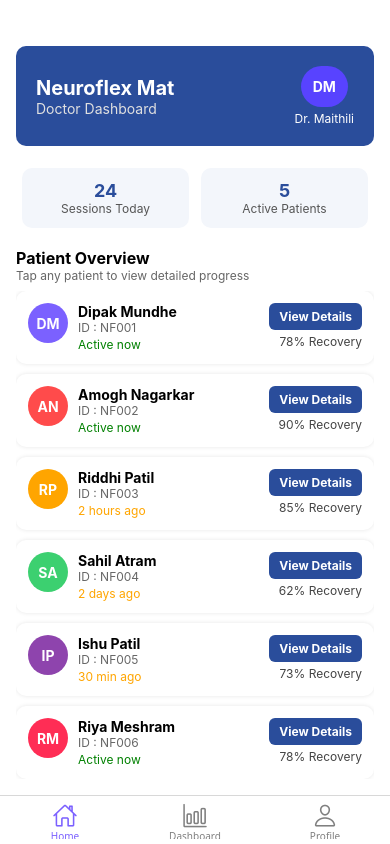
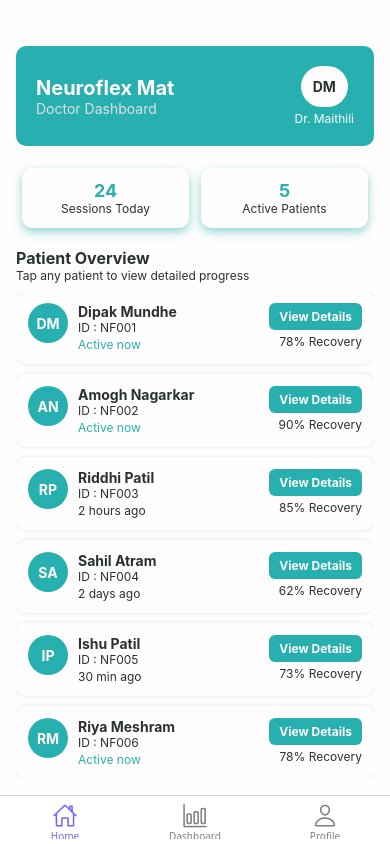
Before and after one commit to maithilighodmare/NeuroFlex-mobile-app, a React Native app in the folder NeuroFlexApp/: screen /Doctor in a window 390 px wide. Built offline with nearby package versions, Linux system fonts and the light colour scheme.

Commit message:
Doctor dashboard changed

```diff
--- a/NeuroFlexApp/src/screens/Doctor/DoctorBottomNav.jsx
+++ b/NeuroFlexApp/src/screens/Doctor/DoctorBottomNav.jsx
@@ -15,7 +15,7 @@ export default function BottomNav() {
     <Tab.Navigator
       screenOptions={({ route }) => ({
         headerShown: false,
-        tabBarActiveTintColor: "#2A4D9B",
+        tabBarActiveTintColor: "#28afb0",
         tabBarInactiveTintColor: "gray",
         tabBarIcon: ({ color, size }) => {
           let iconName;
--- a/NeuroFlexApp/src/screens/Doctor/DoctorDashboard.jsx
+++ b/NeuroFlexApp/src/screens/Doctor/DoctorDashboard.jsx
@@ -4,12 +4,12 @@ import { useNavigation } from "@react-navigation/native";
 
 // Patient data
 const patients = [
-  { id: "NF001", name: "Dipak Mundhe", initials: "DM", recovery: "78%", status: "Active now", color: "#7B61FF" },
-  { id: "NF002", name: "Amogh Nagarkar", initials: "AN", recovery: "90%", status: "Active now", color: "#FF4B4B" },
-  { id: "NF003", name: "Riddhi Patil", initials: "RP", recovery: "85%", status: "2 hours ago", color: "#FFA500" },
-  { id: "NF004", name: "Sahil Atram", initials: "SA", recovery: "62%", status: "2 days ago", color: "#3CD070" },
-  { id: "NF005", name: "Ishu Patil", initials: "IP", recovery: "73%", status: "30 min ago", color: "#8E44AD" },
-  { id: "NF006", name: "Riya Meshram", initials: "RM", recovery: "78%", status: "Active now", color: "#FF2D55" },
+  { id: "NF001", name: "Dipak Mundhe", initials: "DM", recovery: "78%", status: "Active now", color: "#28AFB0" },
+  { id: "NF002", name: "Amogh Nagarkar", initials: "AN", recovery: "90%", status: "Active now", color: "#28AFB0" },
+  { id: "NF003", name: "Riddhi Patil", initials: "RP", recovery: "85%", status: "2 hours ago", color: "#28AFB0" },
+  { id: "NF004", name: "Sahil Atram", initials: "SA", recovery: "62%", status: "2 days ago", color: "#28AFB0" },
+  { id: "NF005", name: "Ishu Patil", initials: "IP", recovery: "73%", status: "30 min ago", color: "#28AFB0" },
+  { id: "NF006", name: "Riya Meshram", initials: "RM", recovery: "78%", status: "Active now", color: "#28AFB0" },
 ];
 
 export default function DoctorDashboard() {
@@ -26,7 +26,7 @@ export default function DoctorDashboard() {
       <View style={styles.patientInfo}>
         <Text style={styles.patientName}>{item.name}</Text>
         <Text style={styles.patientId}>ID : {item.id}</Text>
-        <Text style={[styles.status, item.status.includes("Active") ? { color: "green" } : { color: "#FFA500" }]}>
+        <Text style={[styles.status, item.status.includes("Active") ? { color: "#28AFB0" } : { color: "#293132" }]}>
           {item.status}
         </Text>
       </View>
@@ -59,7 +59,6 @@ export default function DoctorDashboard() {
           <Text style={styles.doctorInitials}>DM</Text>
           <Text style={styles.doctorName}>Dr. Maithili</Text>
         </TouchableOpacity>
-
       </View>
 
       {/* Stats Row */}
@@ -89,46 +88,52 @@ export default function DoctorDashboard() {
 }
 
 const styles = StyleSheet.create({
-  container: { flex: 1, backgroundColor: "#fff", padding: 16 },
+  container: { flex: 1, backgroundColor: "#FFFDFD", padding: 16 },
   header: {
     flexDirection: "row",
     justifyContent: "space-between",
-
     alignItems: "center",
-    backgroundColor: "#2A4D9B",
+    backgroundColor: "#28AFB0",
     padding: 20,
     borderRadius: 10,
     marginBottom: 10,
     marginTop: 30,
   },
-  title: { fontSize: 20, fontWeight: "bold", color: "#fff" },
+  title: { fontSize: 20, fontWeight: "bold", color: "#FFFDFD" },
   subtitle: { fontSize: 14, color: "#E0E0E0" },
   doctorCircle: { alignItems: "center" },
   doctorInitials: {
-    backgroundColor: "#5843FF",
-    color: "#fff",
+    backgroundColor: "#FFFDFD",
+    color: "#293132",
     fontWeight: "bold",
     padding: 12,
     borderRadius: 25,
     marginBottom: 4,
   },
-  doctorName: { color: "#fff", fontSize: 12 },
+  doctorName: { color: "#FFFDFD", fontSize: 12 },
   statsRow: { flexDirection: "row", justifyContent: "space-between", marginVertical: 12 },
  statCard: {
   flex: 1,
   marginHorizontal: 6,
-    backgroundColor: "#F3F6FB",
+  backgroundColor: "#FFFDFD",
   borderRadius: 10,
   padding: 12,
   alignItems: "center",
+  shadowColor: "#28AFB0",
+  shadowOpacity: 0.5,
+  shadowRadius: 10,
+  shadowOffset: { width: 0, height: 4 },
+  elevation: 6,
 },
-  statNumber: { fontSize: 18, fontWeight: "bold", color: "#2A4D9B" },
-  statLabel: { fontSize: 12, color: "#555" },
-  sectionTitle: { fontSize: 16, fontWeight: "bold", marginTop: 8 },
-  sectionSubtitle: { fontSize: 12, color: "#666", marginBottom: 8 },
+
+
+  statNumber: { fontSize: 18, fontWeight: "bold", color: "#28AFB0" },
+  statLabel: { fontSize: 12, color: "#293132" },
+  sectionTitle: { fontSize: 16, fontWeight: "bold", marginTop: 8, color: "#293132" },
+  sectionSubtitle: { fontSize: 12, color: "#293132", marginBottom: 8 },
   patientCard: {
     flexDirection: "row",
-    backgroundColor: "#fff",
+    backgroundColor: "#FFFDFD",
     borderRadius: 10,
     padding: 12,
     marginBottom: 10,
@@ -138,13 +143,13 @@ const styles = StyleSheet.create({
     shadowRadius: 4,
   },
   initialCircle: { width: 40, height: 40, borderRadius: 20, alignItems: "center", justifyContent: "center", marginRight: 10 },
-  initials: { color: "#fff", fontWeight: "bold" },
+  initials: { color: "#FFFDFD", fontWeight: "bold" },
   patientInfo: { flex: 1 },
-  patientName: { fontSize: 14, fontWeight: "bold" },
-  patientId: { fontSize: 12, color: "#666" },
+  patientName: { fontSize: 14, fontWeight: "bold", color: "#293132" },
+  patientId: { fontSize: 12, color: "#293132" },
   status: { fontSize: 12, marginTop: 2 },
   detailsSection: { alignItems: "flex-end" },
-  detailsButton: { backgroundColor: "#2A4D9B", borderRadius: 6, paddingHorizontal: 10, paddingVertical: 6, marginBottom: 4 },
-  detailsText: { color: "#fff", fontSize: 12, fontWeight: "bold" },
-  recovery: { fontSize: 12, color: "#444" },
+  detailsButton: { backgroundColor: "#28AFB0", borderRadius: 6, paddingHorizontal: 10, paddingVertical: 6, marginBottom: 4 },
+  detailsText: { color: "#FFFDFD", fontSize: 12, fontWeight: "bold" },
+  recovery: { fontSize: 12, color: "#293132" },
 });
--- a/NeuroFlexApp/src/screens/Doctor/DoctorProfile.jsx
+++ b/NeuroFlexApp/src/screens/Doctor/DoctorProfile.jsx
@@ -10,74 +10,99 @@ import {
   Modal,
   TextInput,
 } from "react-native";
+import { Feather as Icon } from "@expo/vector-icons";
 
-const doctorData = {
-  name: "Dr. Maithili",
-  specialization: "Neurological Physiotherapist",
-  email: "maithili@neurocarehospital.com",
-  phone: "+91 98765 12345",
-  hospital: "NeuroCare Hospital",
-  experience: "8 Years",
-  patients: 245,
-  ongoing: 12,
-  successRate: "97%",
-  image: "https://cdn-icons-png.flaticon.com/512/387/387561.png",
+const patientData = {
+  name: "Aashvi Tekade",
+  role: "Buyer",
+  username: "albertflorest_",
+  gender: "Male",
+  phone: "+44 1632 960860",
+  email: "albertflorest@email.com",
+  image: "https://cdn-icons-png.flaticon.com/512/147/147144.png",
 };
 
-export default function DoctorProfile() {
-  const [doctor, setDoctor] = useState(doctorData);
+export default function PatientProfile() {
+  const [patient, setPatient] = useState(patientData);
   const [modalVisible, setModalVisible] = useState(false);
 
   const handleSave = () => {
-    // You can add API integration here to save changes
     setModalVisible(false);
   };
 
   return (
     <SafeAreaView style={styles.safeArea}>
       <ScrollView contentContainerStyle={styles.scrollContent}>
-        {/* Header Section */}
-        <View style={styles.header}>
-          <View style={styles.headerInner}>
-            <Image source={{ uri: doctor.image }} style={styles.avatar} />
-            <Text style={styles.name}>{doctor.name}</Text>
-            <Text style={styles.specialization}>{doctor.specialization}</Text>
+        {/* Profile Header */}
+        <View style={styles.headerContainer}>
+          <View style={styles.imageContainer}>
+            <Image source={{ uri: patient.image }} style={styles.avatar} />
+            <TouchableOpacity style={styles.editIcon}>
+              <Icon name="camera" size={16} color="#fff" />
+            </TouchableOpacity>
           </View>
+          <Text style={styles.name}>{patient.name}</Text>
+          <Text style={styles.role}>{patient.role}</Text>
         </View>
 
-        {/* Info Section */}
-        <View style={styles.infoCard}>
-          <Text style={styles.infoText}>📧 {doctor.email}</Text>
-          <Text style={styles.infoText}>📞 {doctor.phone}</Text>
-          <Text style={styles.infoText}>🏥 {doctor.hospital}</Text>
-          <Text style={styles.infoText}>⏳ Experience: {doctor.experience}</Text>
+        {/* Menu List */}
+        <View style={styles.menuContainer}>
+          <TouchableOpacity
+            style={styles.menuItem}
+            onPress={() => setModalVisible(true)}
+          >
+            <View style={styles.menuLeft}>
+              <View style={styles.iconWrapper}>
+                <Icon name="user" size={20} color="#fff" />
+              </View>
+              <Text style={styles.menuText}>Edit Profile</Text>
+            </View>
+            <Icon name="chevron-right" size={22} color="#999" />
+          </TouchableOpacity>
+
+          <TouchableOpacity style={styles.menuItem}>
+            <View style={styles.menuLeft}>
+              <View style={styles.iconWrapper}>
+                <Icon name="bell" size={20} color="#fff" />
+              </View>
+              <Text style={styles.menuText}>Notification</Text>
+            </View>
+            <Icon name="chevron-right" size={22} color="#999" />
+          </TouchableOpacity>
+
+          <TouchableOpacity style={styles.menuItem}>
+            <View style={styles.menuLeft}>
+              <View style={styles.iconWrapper}>
+                <Icon name="map-pin" size={20} color="#fff" />
+              </View>
+              <Text style={styles.menuText}>Address</Text>
+            </View>
+            <Icon name="chevron-right" size={22} color="#999" />
+          </TouchableOpacity>
+
+          <TouchableOpacity style={styles.menuItem}>
+            <View style={styles.menuLeft}>
+              <View style={styles.iconWrapper}>
+                <Icon name="lock" size={20} color="#fff" />
+              </View>
+              <Text style={styles.menuText}>Change Password</Text>
+            </View>
+            <Icon name="chevron-right" size={22} color="#999" />
+          </TouchableOpacity>
         </View>
 
-        {/* Stats Section */}
-        <View style={styles.statsRow}>
-          <View style={styles.statBox}>
-            <Text style={styles.statValue}>{doctor.patients}</Text>
-            <Text style={styles.statLabel}>Patients</Text>
-          </View>
-          <View style={styles.statBox}>
-            <Text style={styles.statValue}>{doctor.ongoing}</Text>
-            <Text style={styles.statLabel}>Ongoing Cases</Text>
-          </View>
-          <View style={styles.statBox}>
-            <Text style={styles.statValue}>{doctor.successRate}</Text>
-            <Text style={styles.statLabel}>Success Rate</Text>
-          </View>
-        </View>
-
-        {/* Edit Profile Button */}
-        <TouchableOpacity
-          style={styles.button}
-          onPress={() => setModalVisible(true)}
-        >
-          <Text style={styles.buttonText}>Edit Profile</Text>
+        {/* Sign Out Button */}
+        <TouchableOpacity style={styles.signOutButton}>
+          <Icon
+            name="log-out"
+            size={18}
+            color="#fff"
+            style={{ marginRight: 8 }}
+          />
+          <Text style={styles.signOutText}>Sign Out</Text>
         </TouchableOpacity>
 
-        {/* Edit Modal */}
+        {/* Edit Profile Modal */}
         <Modal
           animationType="slide"
           transparent={true}
@@ -86,76 +111,53 @@ export default function DoctorProfile() {
         >
           <View style={styles.modalOverlay}>
             <View style={styles.modalContent}>
+              <TouchableOpacity
+                onPress={() => setModalVisible(false)}
+                style={styles.backButton}
+              >
+                <Icon name="chevron-left" size={28} color="#28AFB0" />
+              </TouchableOpacity>
+
               <Text style={styles.modalTitle}>Edit Profile</Text>
 
-              {/* Editable Fields */}
               <TextInput
                 style={styles.input}
-                value={doctor.name}
-                onChangeText={(text) =>
-                  setDoctor({ ...doctor, name: text })
-                }
+                value={patient.name}
+                onChangeText={(text) => setPatient({ ...patient, name: text })}
                 placeholder="Name"
               />
               <TextInput
                 style={styles.input}
-                value={doctor.specialization}
+                value={patient.username}
                 onChangeText={(text) =>
-                  setDoctor({ ...doctor, specialization: text })
+                  setPatient({ ...patient, username: text })
                 }
-                placeholder="Specialization"
+                placeholder="Username"
               />
               <TextInput
                 style={styles.input}
-                value={doctor.email}
+                value={patient.gender}
                 onChangeText={(text) =>
-                  setDoctor({ ...doctor, email: text })
+                  setPatient({ ...patient, gender: text })
                 }
-                placeholder="Email"
+                placeholder="Gender"
               />
               <TextInput
                 style={styles.input}
-                value={doctor.phone}
-                onChangeText={(text) =>
-                  setDoctor({ ...doctor, phone: text })
-                }
-                placeholder="Phone"
+                value={patient.phone}
+                onChangeText={(text) => setPatient({ ...patient, phone: text })}
+                placeholder="Phone Number"
               />
               <TextInput
                 style={styles.input}
-                value={doctor.hospital}
-                onChangeText={(text) =>
-                  setDoctor({ ...doctor, hospital: text })
-                }
-                placeholder="Hospital"
-              />
-              <TextInput
-                style={styles.input}
-                value={doctor.experience}
-                onChangeText={(text) =>
-                  setDoctor({ ...doctor, experience: text })
-                }
-                placeholder="Experience"
+                value={patient.email}
+                onChangeText={(text) => setPatient({ ...patient, email: text })}
+                placeholder="Email"
               />
 
-              {/* Buttons */}
-              <View style={styles.modalButtons}>
-                <TouchableOpacity
-                  style={[styles.button, { flex: 1, marginRight: 5 }]}
-                  onPress={handleSave}
-                >
-                  <Text style={styles.buttonText}>Save</Text>
-                </TouchableOpacity>
-                <TouchableOpacity
-                  style={[
-                    styles.button,
-                    { flex: 1, backgroundColor: "#999", marginLeft: 5 },
-                  ]}
-                  onPress={() => setModalVisible(false)}
-                >
-                  <Text style={styles.buttonText}>Cancel</Text>
-                </TouchableOpacity>
-              </View>
+              <TouchableOpacity style={styles.saveButton} onPress={handleSave}>
+                <Text style={styles.saveText}>Save</Text>
+              </TouchableOpacity>
             </View>
           </View>
         </Modal>
@@ -167,147 +169,140 @@ export default function DoctorProfile() {
 const styles = StyleSheet.create({
   safeArea: {
     flex: 1,
-    backgroundColor: "#F4F6FA",
+    backgroundColor: "#F5F6FA",
+    marginTop: 5,
   },
   scrollContent: {
-    padding: 20,
-    paddingBottom: 100,
+    alignItems: "center",
+    paddingVertical: 30,
   },
-
-  // Header
-  header: {
+  headerContainer: {
     alignItems: "center",
-    backgroundColor: "#2A4D9B",
-    borderRadius: 25,
-    paddingTop: 60,
-    paddingBottom: 50,
     marginBottom: 25,
-    marginTop: 20,
-    shadowColor: "#2A4D9B",
-    shadowOpacity: 0.3,
-    shadowRadius: 10,
-    elevation: 5,
+    marginTop: 80,
   },
-  headerInner: {
-    alignItems: "center",
+  imageContainer: {
+    position: "relative",
   },
   avatar: {
-    width: 110,
-    height: 110,
-    borderRadius: 60,
-    borderWidth: 3,
-    borderColor: "#fff",
-    marginBottom: 15,
+    width: 210,
+    height: 210,
+    borderRadius: 55,
+  },
+  editIcon: {
+    position: "absolute",
+    bottom: 5,
+    right: 5,
+    backgroundColor: "#28AFB0",
+    width: 28,
+    height: 28,
+    borderRadius: 14,
+    alignItems: "center",
+    justifyContent: "center",
   },
   name: {
-    fontSize: 24,
+    fontSize: 20,
     fontWeight: "bold",
-    color: "#fff",
+    marginTop: 12,
+    color: "#000",
   },
-  specialization: {
-    fontSize: 16,
-    color: "#D9E3FF",
+  role: {
+    fontSize: 14,
+    color: "#777",
     marginTop: 4,
   },
 
-  // Info Card
-  infoCard: {
+  menuContainer: {
+    width: "90%",
     backgroundColor: "#fff",
     borderRadius: 18,
-    padding: 22,
-    marginBottom: 25,
+    paddingVertical: 10,
+    elevation: 4,
     shadowColor: "#000",
-    shadowOpacity: 0.08,
-    shadowRadius: 6,
-    elevation: 3,
+    shadowOpacity: 0.05,
   },
-  infoText: {
-    fontSize: 15,
-    marginBottom: 10,
+  menuItem: {
+    flexDirection: "row",
+    alignItems: "center",
+    justifyContent: "space-between",
+    paddingVertical: 15,
+    paddingHorizontal: 20,
+    borderBottomWidth: 1,
+    borderColor: "#eee",
+  },
+  menuLeft: {
+    flexDirection: "row",
+    alignItems: "center",
+  },
+  iconWrapper: {
+    backgroundColor: "#28AFB0",
+    borderRadius: 25,
+    width: 36,
+    height: 36,
+    alignItems: "center",
+    justifyContent: "center",
+    marginRight: 15,
+  },
+  menuText: {
+    fontSize: 16,
     color: "#333",
   },
 
-  // Stats Section
-  statsRow: {
+  signOutButton: {
     flexDirection: "row",
-    justifyContent: "space-between",
-    marginBottom: 30,
+    backgroundColor: "#28AFB0",
+    borderRadius: 12,
+    width: "90%",
+    paddingVertical: 14,
+    alignItems: "center",
+    justifyContent: "center",
+    marginTop: 30,
   },
-  statBox: {
-    backgroundColor: "#F3F6FB",
-    borderRadius: 16,
-    paddingVertical: 20,
-    alignItems: "center",
-    flex: 1,
-    marginHorizontal: 6,
-    shadowColor: "#2A4D9B",
-    shadowOpacity: 0.05,
-    shadowRadius: 6,
-    elevation: 3,
-    borderWidth: 1,
-    borderColor: "#E1E6F0",
-  },
-  statValue: {
-    fontSize: 22,
+  signOutText: {
+    color: "#fff",
     fontWeight: "bold",
-    color: "#2A4D9B",
-  },
-  statLabel: {
-    marginTop: 5,
-    fontSize: 13,
-    color: "#555",
-    letterSpacing: 0.5,
+    fontSize: 16,
   },
 
-  // Button
-  button: {
-    backgroundColor: "#2A4D9B",
-    borderRadius: 14,
-    paddingVertical: 10,
-    alignItems: "center",
-    marginTop: 10,
-    width: "100%",
-    alignSelf: "center",
-    shadowColor: "#2A4D9B",
-    shadowOpacity: 0.3,
-    shadowRadius: 8,
-    elevation: 4,
-  },
-  buttonText: {
-    color: "#fff",
-    fontSize: 16,
-    fontWeight: "bold",
-    letterSpacing: 0.5,
-  },
-
-  // Modal Styles
   modalOverlay: {
     flex: 1,
     backgroundColor: "rgba(0,0,0,0.4)",
     justifyContent: "center",
-    paddingHorizontal: 20,
   },
   modalContent: {
     backgroundColor: "#fff",
+    margin: 20,
     borderRadius: 16,
-    padding: 20,
+    padding: 25,
   },
   modalTitle: {
     fontSize: 18,
     fontWeight: "bold",
-    marginBottom: 15,
-    color: "#2A4D9B",
+    color: "#28AFB0",
     textAlign: "center",
+    marginBottom: 20,
+  },
+  backButton: {
+    position: "absolute",
+    left: 10,
+    top: 15,
   },
   input: {
     borderWidth: 1,
-    borderColor: "#ccc",
+    borderColor: "#ddd",
     borderRadius: 10,
-    padding: 10,
+    padding: 12,
     marginBottom: 12,
   },
-  modalButtons: {
-    flexDirection: "row",
-    marginTop: 10,
+  saveButton: {
+    backgroundColor: "#28AFB0",
+    borderRadius: 10,
+    paddingVertical: 12,
+    alignItems: "center",
+    marginTop: 15,
+  },
+  saveText: {
+    color: "#fff",
+    fontWeight: "bold",
   },
 });
--- a/NeuroFlexApp/src/screens/Doctor/PatientDetails.jsx
+++ b/NeuroFlexApp/src/screens/Doctor/PatientDetails.jsx
@@ -17,10 +17,10 @@ const patient = {
 
 export default function PatientDetails() {
   const stats = [
-    { label: "Recovery", value: `${patient.recovery}%`, color: "#8E44AD", icon: "healing" },
-    { label: "Sessions", value: patient.sessions, color: "#FF7F50", icon: "event" },
-    { label: "Compliance", value: `${patient.compliance}%`, color: "#3CD070", icon: "check-circle" },
-    { label: "Attendance", value: "95%", color: "#FFA500", icon: "access-time" },
+    { label: "Recovery", value: `${patient.recovery}%`, color: "#28AFB0", icon: "healing" },
+    { label: "Sessions", value: patient.sessions, color: "#28AFB0", icon: "event" },
+    { label: "Compliance", value: `${patient.compliance}%`, color: "#28AFB0", icon: "check-circle" },
+    { label: "Attendance", value: "95%", color: "#28AFB0", icon: "access-time" },
   ];
 
   return (
@@ -35,7 +35,7 @@ export default function PatientDetails() {
       <View style={styles.statsGrid}>
         {stats.map((stat, index) => (
           <View key={index} style={[styles.statCard, { backgroundColor: stat.color }]}>
-            <MaterialIcons name={stat.icon} size={24} color="#fff" style={{ marginBottom: 8 }} />
+            <MaterialIcons name={stat.icon} size={24} color="#FFFDFD" style={{ marginBottom: 8 }} />
             <Text style={styles.statValue}>{stat.value}</Text>
             <Text style={styles.statLabel}>{stat.label}</Text>
           </View>
@@ -59,11 +59,11 @@ export default function PatientDetails() {
         yAxisSuffix="%"
         showValuesOnTopOfBars
         chartConfig={{
-          backgroundGradientFrom: "#f0f2ff",
-          backgroundGradientTo: "#f0f2ff",
+          backgroundGradientFrom: "#FFFDFD",
+          backgroundGradientTo: "#FFFDFD",
           decimalPlaces: 0,
-          color: (opacity = 1) => `rgba(123,97,255,${opacity})`, // Purple bars
-          labelColor: (opacity = 1) => `rgba(0,0,0, ${opacity})`,
+          color: (opacity = 1) => `rgba(40,175,176,${opacity})`, // Blue bars
+          labelColor: (opacity = 1) => `rgba(41,49,50, ${opacity})`, // Dark labels
           barPercentage: 0.6,
         }}
         style={{ borderRadius: 16, marginVertical: 12 }}
@@ -76,21 +76,23 @@ export default function PatientDetails() {
   width={screenWidth}
   height={18}
   borderRadius={12}
-        color="#7B61FF"
-        unfilledColor="#E0E0E0"
-        borderWidth={0}
+  color="#28AFB0"
+  unfilledColor="#FFFDFD"
+  borderWidth={0.8}
+  borderColor="#293132"
   animated={true}
   style={{ marginBottom: 20 }}
 />
+
     </ScrollView>
   );
 }
 
 const styles = StyleSheet.create({
-  container: { flex: 1, padding: 20, backgroundColor: "#f0f2ff" },
-  header: { backgroundColor: "#7B61FF", borderRadius: 16, padding: 20, marginBottom: 20 },
-  name: { color: "#fff", fontSize: 22, fontWeight: "bold" },
-  id: { color: "#fff", marginTop: 5, fontSize: 14 },
+  container: { flex: 1, padding: 20, backgroundColor: "#FFFDFD" },
+  header: { backgroundColor: "#28AFB0", borderRadius: 16, padding: 20, marginBottom: 20 },
+  name: { color: "#FFFDFD", fontSize: 22, fontWeight: "bold" },
+  id: { color: "#FFFDFD", marginTop: 5, fontSize: 14 },
 
   statsGrid: {
     flexDirection: "row",
@@ -105,13 +107,13 @@ const styles = StyleSheet.create({
     marginBottom: 12,
     alignItems: "center",
     justifyContent: "center",
-    shadowColor: "#000",
-    shadowOpacity: 0.15,
+    shadowColor: "#28AFB0",
+    shadowOpacity: 0.25,
     shadowRadius: 8,
     elevation: 5,
   },
-  statValue: { fontSize: 18, fontWeight: "bold", color: "#fff" },
-  statLabel: { marginTop: 4, fontSize: 12, color: "#fff" },
+  statValue: { fontSize: 18, fontWeight: "bold", color: "#FFFDFD" },
+  statLabel: { marginTop: 4, fontSize: 12, color: "#FFFDFD" },
 
-  sectionTitle: { fontSize: 16, fontWeight: "bold", marginVertical: 12, color: "#333" },
+  sectionTitle: { fontSize: 16, fontWeight: "bold", marginVertical: 12, color: "#293132" },
 });
```
Lines whose indentation alone changed are shown as unchanged.
